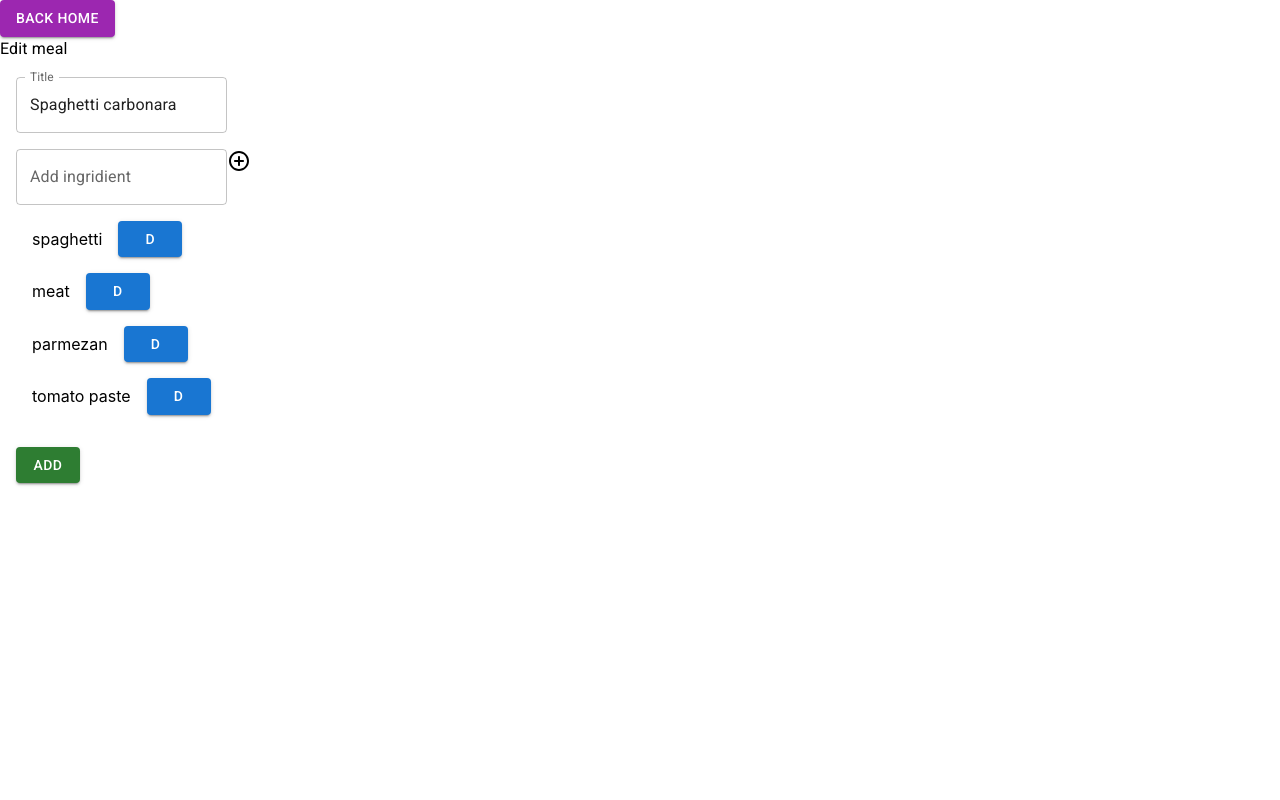
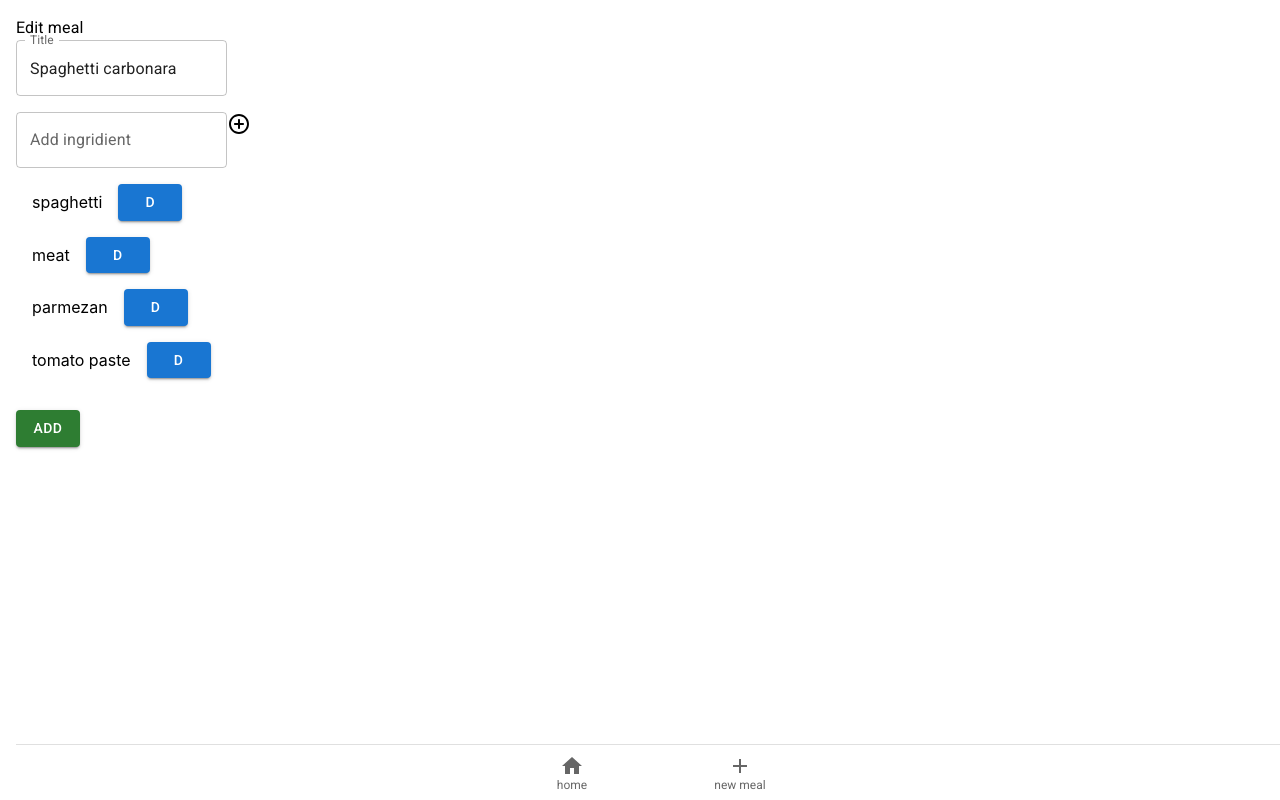
Before and after one commit to alekseevaiana/meals_planner, a React (Create React App) app: page /meals/1/edit in a window 1280 px wide. Built offline with nearby package versions, Linux system fonts and the light colour scheme.

Commit message:
link home from nav panel

```diff
--- a/src/App.js
+++ b/src/App.js
@@ -1,10 +1,17 @@
-import { Route, Routes, useNavigate } from "react-router-dom";
+import { Route, Routes, useNavigate, Link } from "react-router-dom";
 import Home from "./components/Home";
 import CreateMeal from "./components/CreateMeal";
 import MealPage from "./components/MealPage";
 import { meals } from "./data.js";
 import { useState, useEffect } from "react";
 import EditMeal from "./components/EditMeal";
+import { Box } from "@mui/system";
+import FavoriteIcon from "@mui/icons-material/Favorite";
+import BottomNavigation from "@mui/material/BottomNavigation";
+import BottomNavigationAction from "@mui/material/BottomNavigationAction";
+import HomeIcon from "@mui/icons-material/Home";
+import AddCircleOutlineSharpIcon from "@mui/icons-material/AddCircleOutlineSharp";
+import AddSharpIcon from "@mui/icons-material/AddSharp";
 
 function App() {
   const [mealsData, setMealsData] = useState(() => {
@@ -70,7 +77,7 @@ function App() {
   };
 
   return (
-    <div className="App">
+    <Box className="App" sx={{ m: 2 }}>
       <Routes>
         <Route
           exact
@@ -105,7 +112,25 @@ function App() {
           }
         />
       </Routes>
-    </div>
+      <BottomNavigation
+        showLabels
+        sx={{
+          position: "fixed",
+          bottom: 0,
+          width: 1.0,
+          borderTop: "1px solid rgba(0, 0, 0, 0.12)",
+          boxShadow: "5px 10px rgba(0, 0, 0, 0.12)",
+        }}
+      >
+        <BottomNavigationAction
+          label="home"
+          icon={<HomeIcon />}
+          component={Link}
+          to={"/"}
+        />
+        <BottomNavigationAction label="new meal" icon={<AddSharpIcon />} />
+      </BottomNavigation>
+    </Box>
   );
 }
 
--- a/src/components/CreateMeal.js
+++ b/src/components/CreateMeal.js
@@ -5,9 +5,6 @@ import MealForm from "./MealForm";
 export default function CreateMeal({ handleMealChange }) {
   return (
     <>
-      <Button variant="contained" color="secondary" component={Link} to={"/"}>
-        Back home
-      </Button>
       <Typography variant="h6">Add new meal</Typography>
       <MealForm onChange={handleMealChange} />
     </>
--- a/src/components/EditMeal.js
+++ b/src/components/EditMeal.js
@@ -13,10 +13,6 @@ export default function EditMeal({ meals, handleMealChange }) {
 
   return (
     <>
-      {console.log("params =>", params)}
-      <Button variant="contained" color="secondary" component={Link} to={"/"}>
-        Back home
-      </Button>
       <Typography>Edit meal</Typography>
       <MealForm value={currentMeal} onChange={handleMealChange} />
     </>
--- a/src/components/Home.js
+++ b/src/components/Home.js
@@ -33,7 +33,6 @@ export default function Home({ meals, handlePlanBtn, handleOpenMealBtnClick }) {
       <Box
         sx={{
           p: 2,
-          mb: 10,
           height: "100vh",
         }}
       >
--- a/src/components/MealForm.js
+++ b/src/components/MealForm.js
@@ -1,9 +1,10 @@
 import { useState } from "react";
-import { Button, TextField, Box } from "@mui/material";
+import { Button, TextField, Box, BottomNavigation } from "@mui/material";
 import AddIngridient from "./AddIngridient";
 
 // value is meal {name, ingridients, id}
 export default function MealForm({ value, onChange }) {
+  console.log(value);
   const [name, setName] = useState(value ? value.name : "");
   const [ingridients, setIngridients] = useState(
     value ? value.ingridients : []
@@ -33,12 +34,7 @@ export default function MealForm({ value, onChange }) {
   };
 
   return (
-    <Box
-      component="form"
-      autoComplete="off"
-      onSubmit={handleSubmit}
-      sx={{ m: 2 }}
-    >
+    <Box component="form" autoComplete="off" onSubmit={handleSubmit}>
       <TextField
         id="outlined-basic"
         value={name}
--- a/src/components/MealPage.js
+++ b/src/components/MealPage.js
@@ -20,9 +20,6 @@ export default function MealPage({ mealsData, onDeleteClick }) {
 
   return (
     <>
-      <Button variant="contained" color="secondary" component={Link} to={"/"}>
-        Back home
-      </Button>
       <Typography variant="h6" component="h2">
         {currentMeal.name}
       </Typography>
```
